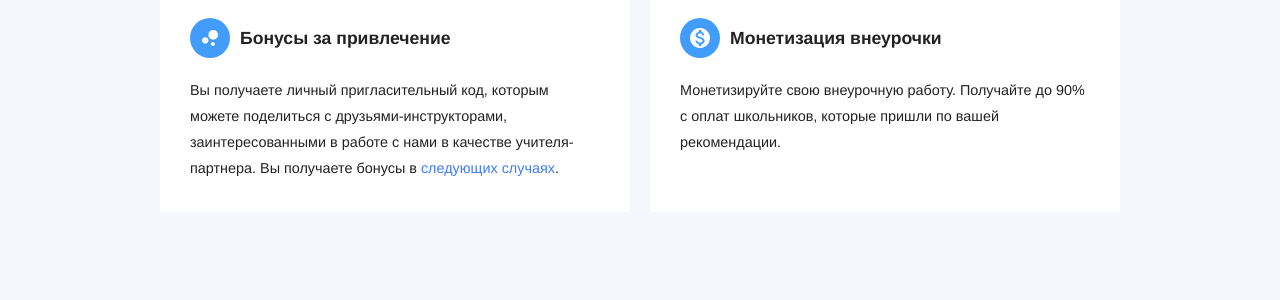
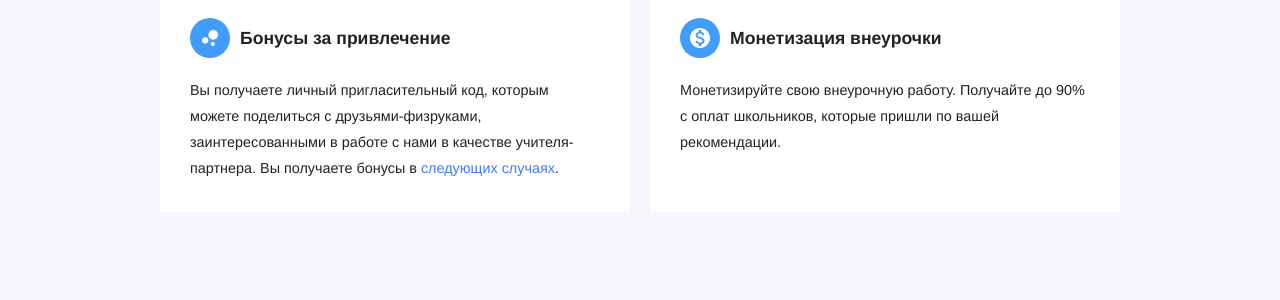
Before and after one commit to RakhimyanTim/physcult.github.io, a Jekyll site: the page built from pages/features.html, in a window 1280 px wide and 900 px high, scrolled down 1648 px. Shown: the part 178-478 px from the top of the window. Built offline with Jekyll 4.4.1, drawn with Linux system fonts in a browser that asks for light colours; some web fonts are replaced.

Commit message:
Update features.html

```diff
--- a/pages/features.html
+++ b/pages/features.html
@@ -46,7 +46,7 @@
 
 	<ul class="cards">
 
-		{% include components/features/data-block.html icon="bubble_chart" title="Бонусы за привлечение" content="Вы получаете личный пригласительный код, которым можете поделиться с друзьями-инструкторами, заинтересованными в работе с нами в качестве учителя-партнера. Вы получаете бонусы в <a href='#'>следующих случаях</a>." %}
+		{% include components/features/data-block.html icon="bubble_chart" title="Бонусы за привлечение" content="Вы получаете личный пригласительный код, которым можете поделиться с друзьями-физруками, заинтересованными в работе с нами в качестве учителя-партнера. Вы получаете бонусы в <a href='#'>следующих случаях</a>." %}
 
 		{% include components/features/data-block.html icon="monetization_on" title="Монетизация внеурочки" content="Монетизируйте свою внеурочную работу. Получайте до 90% с оплат школьников, которые пришли по вашей рекомендации." %}
 
```
